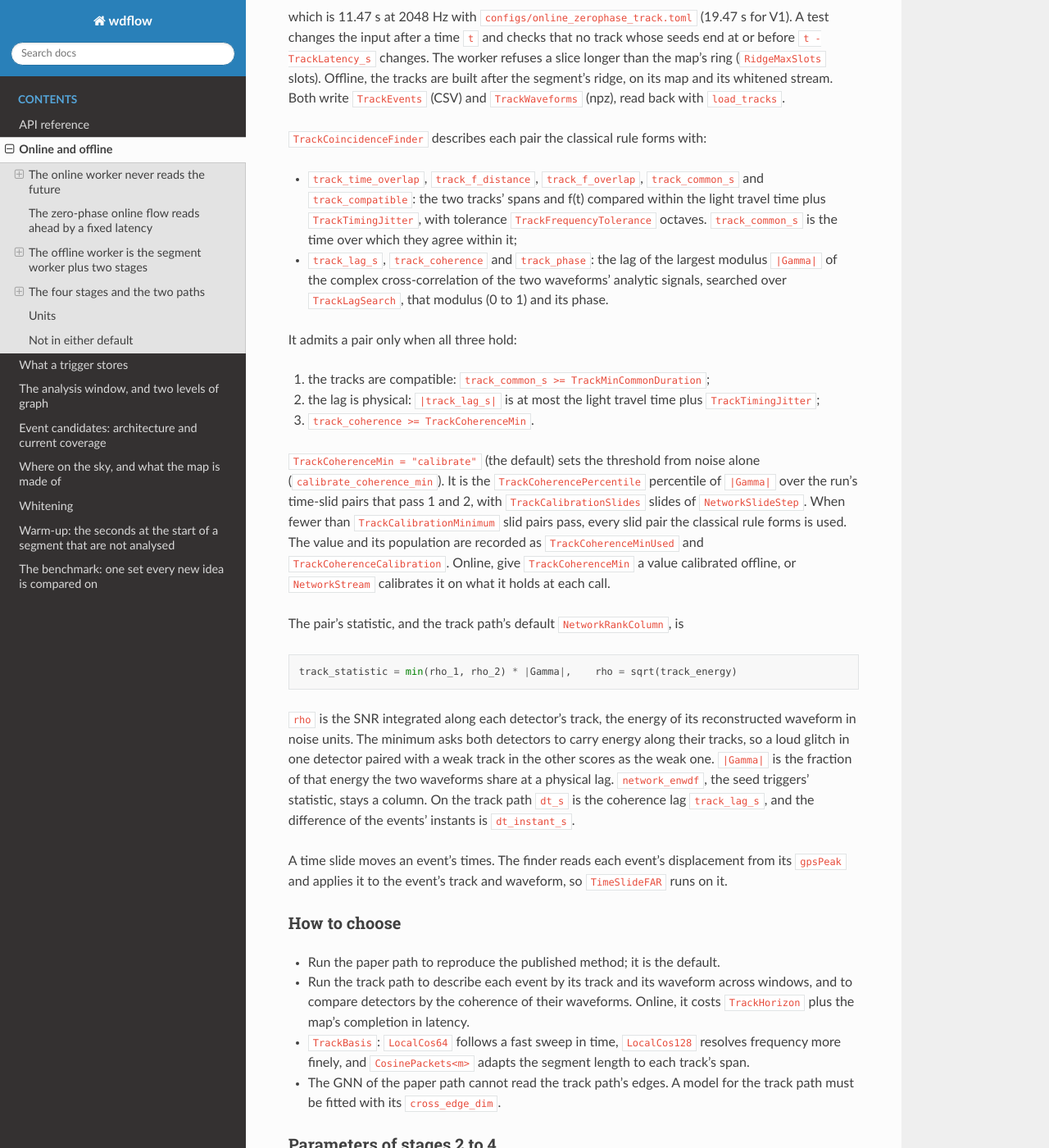
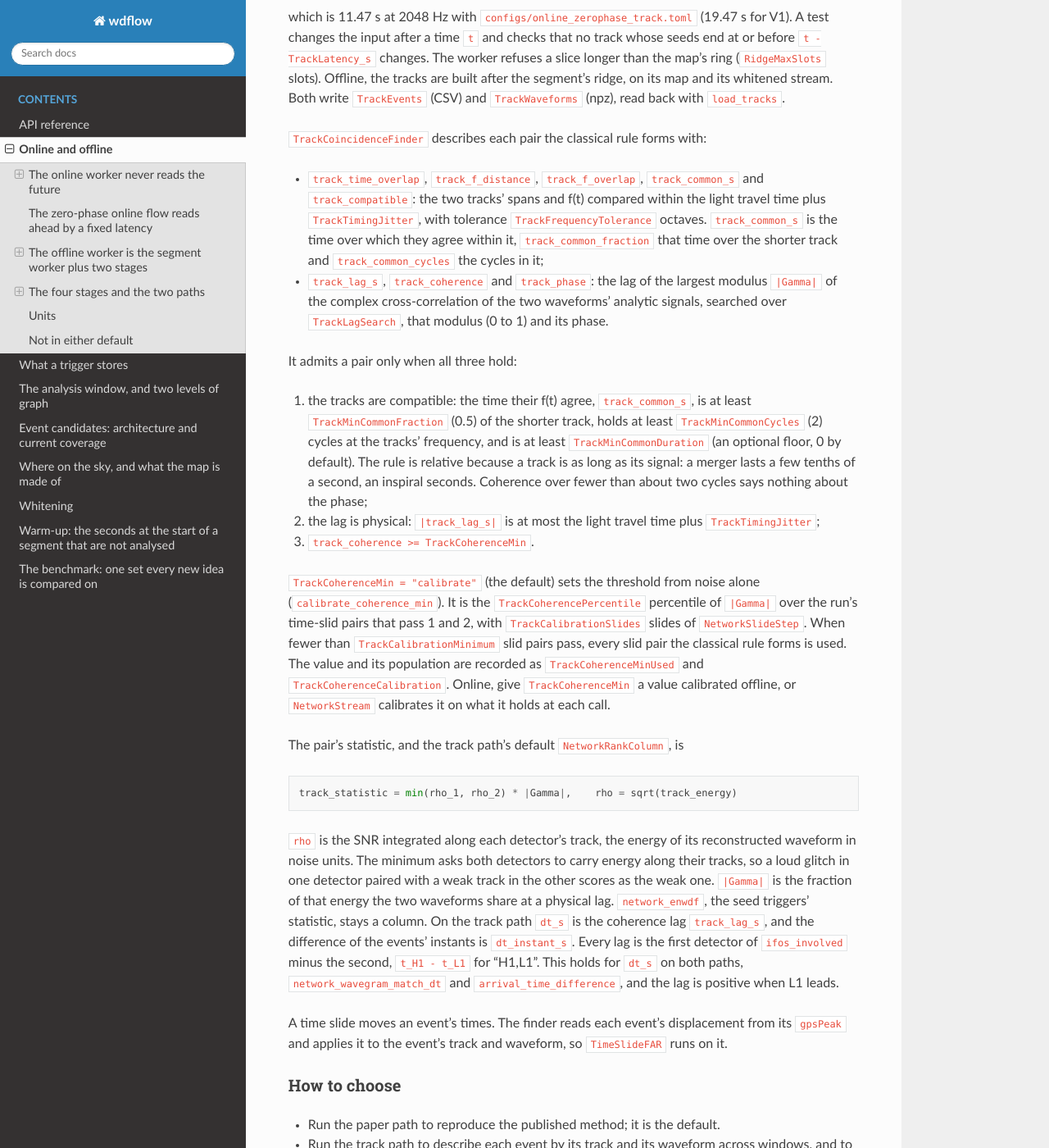
Before and after one commit to elenacuoco/wdflow, a Sphinx documentation site: the page built from docs/design/online-offline.md, in a window 1280 px wide and 1400 px high, scrolled down 6027 px. Shown: the whole window at 82% size. Built offline with Sphinx 7.4.7 and the Read the Docs theme 3.1.0, drawn with Linux system fonts in a browser that asks for light colours; pages that are not in the unit, such as notebooks, are missing from menus; some of the changed text lies outside the part shown.

Commit message:
Document the relative common span and the lag sign of the network stage; tutorial 05 re-run; CHANGELOG

```diff
--- a/docs/design/online-offline.md
+++ b/docs/design/online-offline.md
@@ -286,7 +286,8 @@ write `TrackEvents` (CSV) and `TrackWaveforms` (npz), read back with
   `track_common_s` and `track_compatible`: the two tracks' spans and f(t)
   compared within the light travel time plus `TrackTimingJitter`, with
   tolerance `TrackFrequencyTolerance` octaves. `track_common_s` is the time
-  over which they agree within it;
+  over which they agree within it, `track_common_fraction` that time over the
+  shorter track and `track_common_cycles` the cycles in it;
 - `track_lag_s`, `track_coherence` and `track_phase`: the lag of the largest
   modulus `|Gamma|` of the complex cross-correlation of the two waveforms'
   analytic signals, searched over `TrackLagSearch`, that modulus (0 to 1) and
@@ -294,7 +295,13 @@ write `TrackEvents` (CSV) and `TrackWaveforms` (npz), read back with
 
 It admits a pair only when all three hold:
 
-1. the tracks are compatible: `track_common_s >= TrackMinCommonDuration`;
+1. the tracks are compatible: the time their f(t) agree, `track_common_s`, is
+   at least `TrackMinCommonFraction` (0.5) of the shorter track, holds at least
+   `TrackMinCommonCycles` (2) cycles at the tracks' frequency, and is at least
+   `TrackMinCommonDuration` (an optional floor, 0 by default). The rule is
+   relative because a track is as long as its signal: a merger lasts a few
+   tenths of a second, an inspiral seconds. Coherence over fewer than about two
+   cycles says nothing about the phase;
 2. the lag is physical: `|track_lag_s|` is at most the light travel time plus
    `TrackTimingJitter`;
 3. `track_coherence >= TrackCoherenceMin`.
@@ -322,7 +329,10 @@ track in the other scores as the weak one. `|Gamma|` is the fraction of that
 energy the two waveforms share at a physical lag. `network_enwdf`, the seed
 triggers' statistic, stays a column. On the track path `dt_s` is the coherence
 lag `track_lag_s`, and the difference of the events' instants is
-`dt_instant_s`.
+`dt_instant_s`. Every lag is the first detector of `ifos_involved` minus the
+second, `t_H1 - t_L1` for "H1,L1". This holds for `dt_s` on both paths,
+`network_wavegram_match_dt` and `arrival_time_difference`, and the lag is
+positive when L1 leads.
 
 A time slide moves an event's times. The finder reads each event's
 displacement from its `gpsPeak` and applies it to the event's track and
@@ -361,7 +371,9 @@ waveform, so `TimeSlideFAR` runs on it.
 | `TrackPacketCost` | "entropy" | cosine-packet cost: l1, entropy, wdfUniversal, wdfBlock |
 | `TrackTimingJitter` | 0.0035 s | added to the light travel time |
 | `TrackFrequencyTolerance` | 0.5 octave | f(t) tolerance between two tracks |
-| `TrackMinCommonDuration` | 0.25 s | admission 1: least time the two f(t) agree |
+| `TrackMinCommonFraction` | 0.5 | admission 1: least fraction of the shorter track the two f(t) agree over |
+| `TrackMinCommonCycles` | 2 | admission 1: least cycles over that time |
+| `TrackMinCommonDuration` | 0 s | admission 1: optional absolute floor on that time |
 | `TrackLagSearch` | 0.1 s | half-width of the coherence's lag search |
 | `TrackCoherenceMin` | "calibrate" | admission 3: least `\|Gamma\|` |
 | `TrackCoherencePercentile` | 99 | noise percentile of the calibration |
```
Also changed, not shown: CHANGELOG.md (+5 -3 lines), 1 other file.
